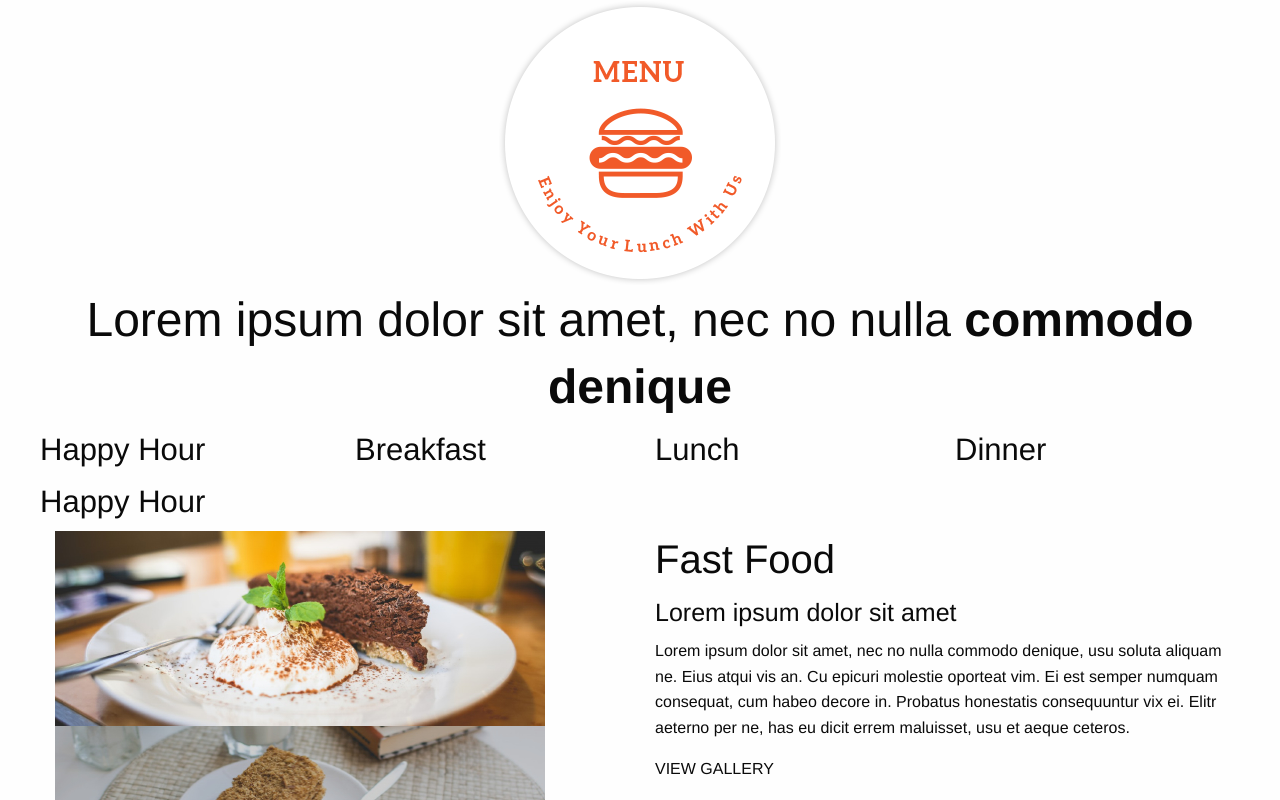
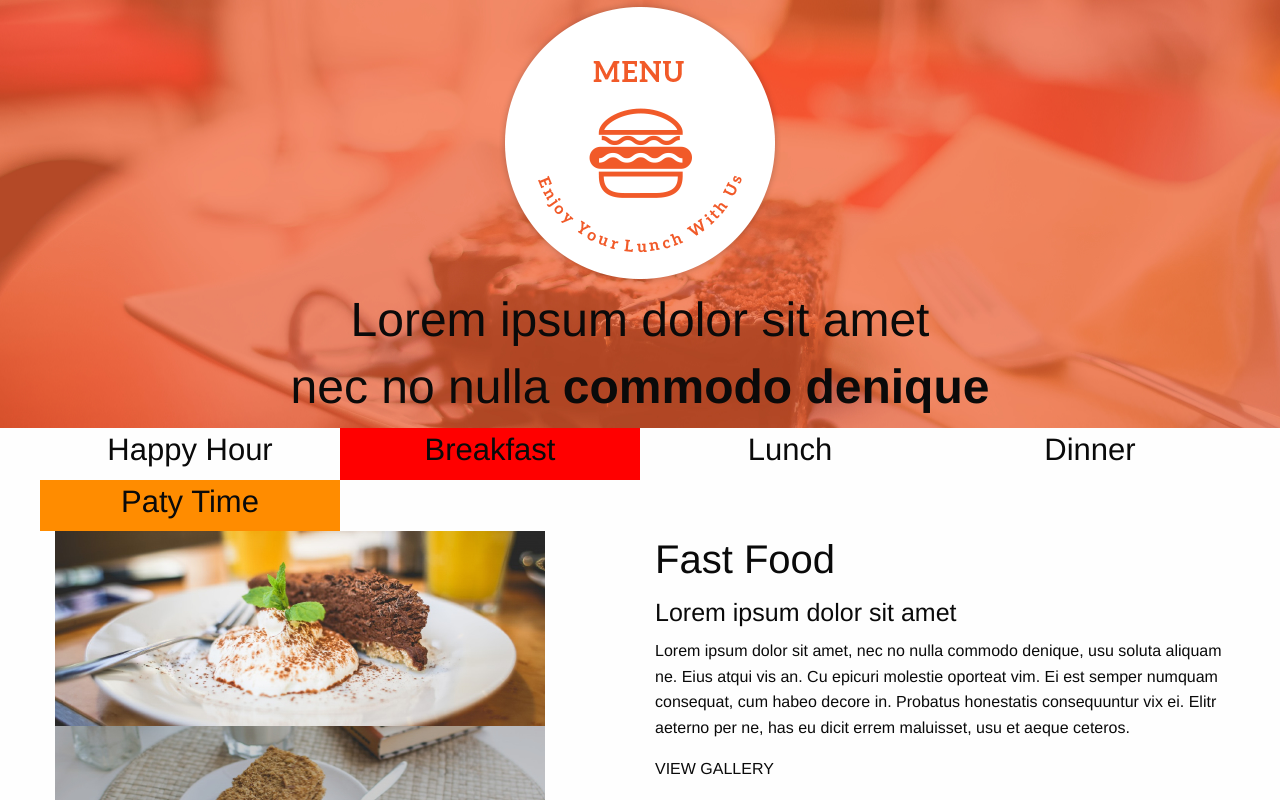
Before and after one commit to victsomie/happyhour, a plain HTML site: page index.html in a window 1280 px wide. Shown: the top 800 px of the page. Drawn offline with Linux system fonts and the light colour scheme.

Commit message:
styled major backgrounds and added classes

```diff
--- a/css/app.css
+++ b/css/app.css
@@ -0,0 +1,20 @@
+.container{
+    width: 100%;
+    background-position: center;
+}
+
+.container-hero{
+    background-image: url(/assets/backgrounds/landing.jpg)
+}
+
+
+
+/*----Style second section-----*/
+.party{
+    background-color: darkorange;
+}
+
+
+.meals>div:nth-child(2){
+    background: red
+}
--- a/index.html
+++ b/index.html
@@ -11,22 +11,24 @@
 </head>
 
 <body>
+  <div class="container container-hero">
   <div class="row">
     <div class="small-12 columns text-center">
       <img src="assets/logoBig.png">
-      <h1>Lorem ipsum dolor sit amet, nec no nulla <strong>commodo denique</strong> </h1>
+      <h1>Lorem ipsum dolor sit amet<br> nec no nulla <strong>commodo denique</strong> </h1>
 
     </div>
+  </div>
   </div>
 
 
   <!--========Second section=======-->
-  <div class="row">
-    <div class=" columns small-12 medium-3">
-      <div class="row">
+  <div class="row text-center meals">
+    <div class="columns small-12 medium-3">
+      <div class="row happy">
         <h3>Happy Hour</h3></div>
-      <div class="row">
-        <h3>Happy Hour</h3></div>
+      <div class="row party">
+        <h3>Paty Time</h3></div>
 
     </div>
     <div class="small-12 medium-3 columns">
@@ -60,14 +62,14 @@
 
   <!--Third section part 2 (Drinks)-->
   <div class="row">
-    <div class="columns small-12 medium-6">
+    <div class="columns small-12 medium-6 text-right">
       <h2>Fast Food</h2>
       <h4>Lorem ipsum dolor sit amet</h4>
       <p>Lorem ipsum dolor sit amet, nec no nulla commodo denique, usu soluta aliquam ne. Eius atqui vis an. Cu epicuri molestie oporteat vim. Ei est semper numquam consequat, cum habeo decore in. Probatus honestatis consequuntur vix ei. Elitr aeterno per ne, has eu dicit errem maluisset, usu et aeque ceteros.</p>
 
       <button class="hollow">VIEW GALLERY</button>
     </div>
-    <div class="columns small-12 medium-6">
+    <div class="columns small-12 medium-6 text-left">
       <img src="assets/drink1.jpg">
       <img src="assets/drink2.jpg">
     </div>
```
